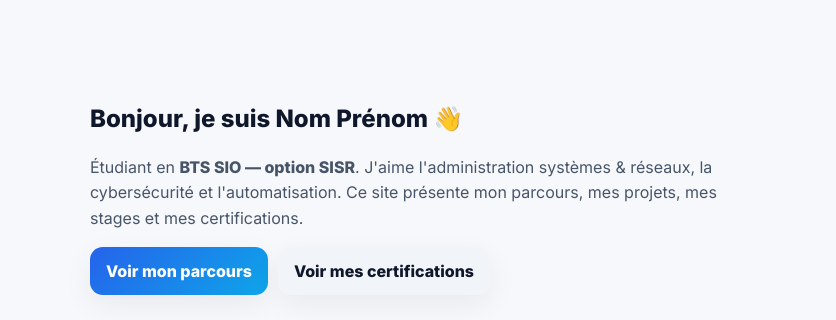
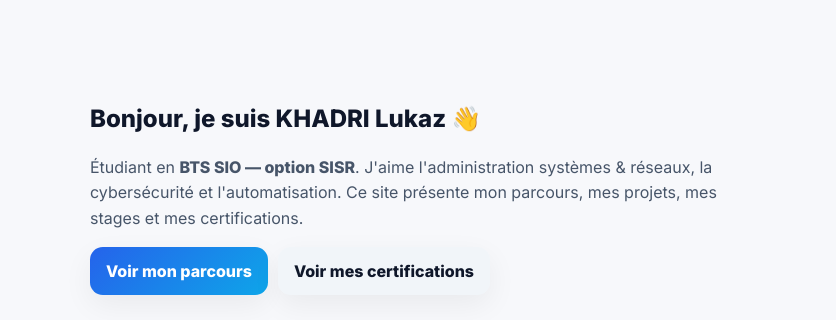
Before and after one commit to Lukaz-sio/Portfolio, a plain HTML site: page index.html in a window 1280 px wide. Shown: the part 119-439 px from the top of the page, 0-836 px from the left. Drawn offline with Linux system fonts and the light colour scheme.

Commit message:
Update hero section with name change

```diff
--- a/index.html
+++ b/index.html
@@ -32,7 +32,7 @@
       <div class="container">
         <div class="wrap">
           <div class="hero-text">
-            <h1>Bonjour, je suis <strong>Nom Prénom</strong> 👋</h1>
+            <h1>Bonjour, je suis <strong>KHADRI Lukaz</strong> 👋</h1>
             <p class="lead">Étudiant en <strong>BTS SIO — option SISR</strong>. J'aime l'administration systèmes & réseaux, la cybersécurité et l'automatisation. Ce site présente mon parcours, mes projets, mes stages et mes certifications.</p>
             <div class="row" style="margin-top:12px">
               <a class="btn primary" href="parcours.html">Voir mon parcours</a>
```
